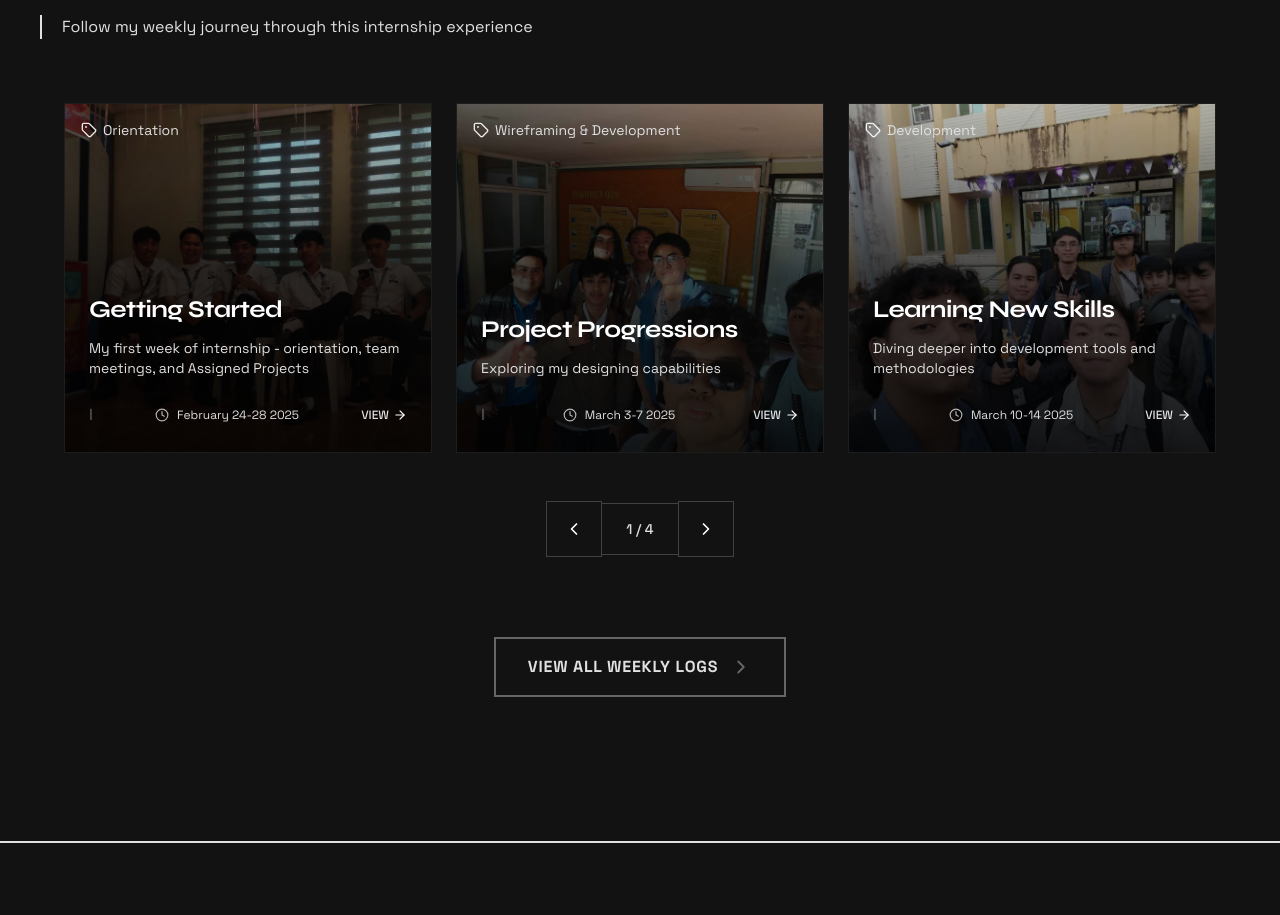
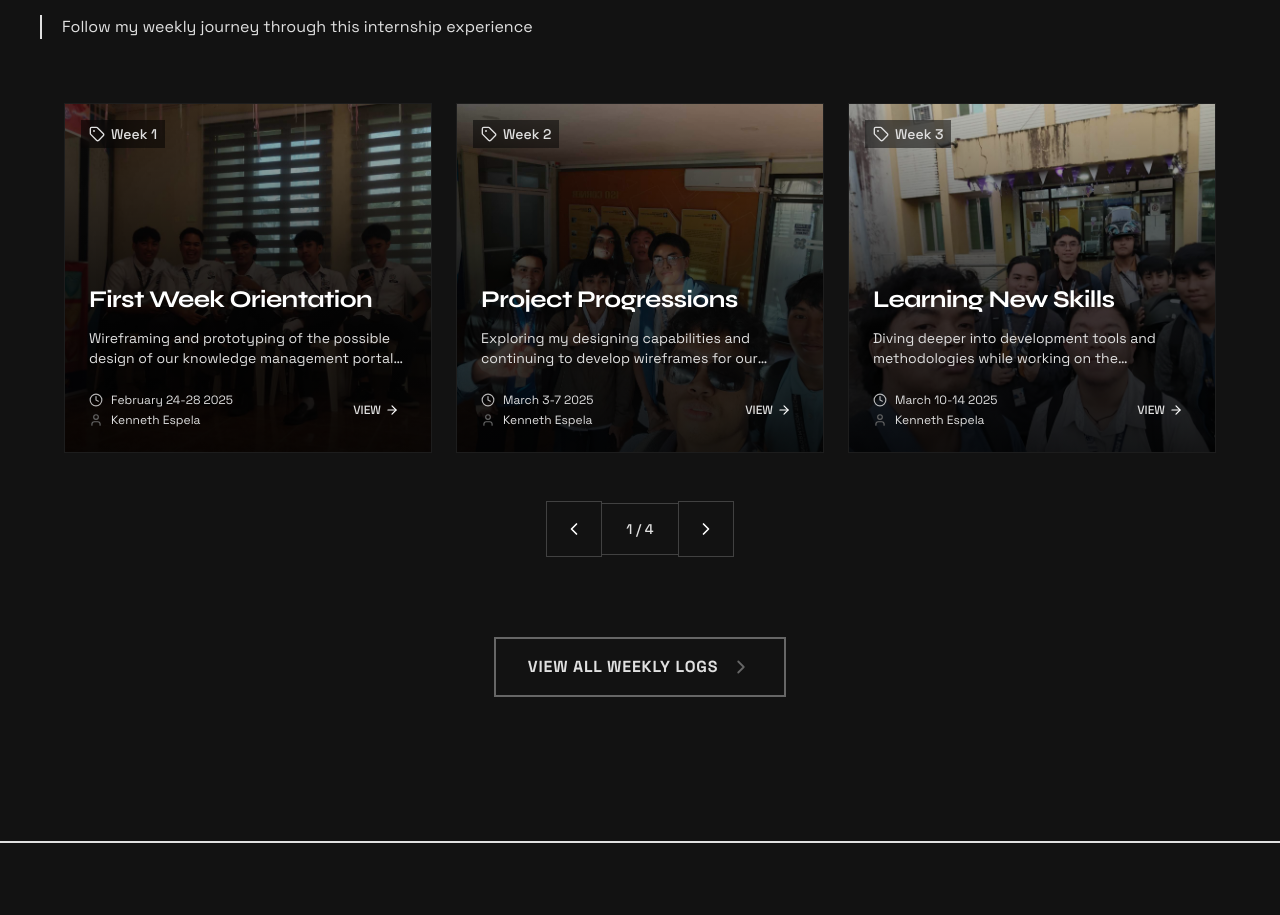
Before and after one commit to Alepse/Blog, a React (Vite) app: page / in a window 1280 px wide. Shown: the part 985-1900 px from the top of the page. Built offline with nearby package versions, Linux system fonts and the light colour scheme; a web font is replaced by a local one.

Commit message:
updated contents in recent posts

```diff
--- a/src/components/RecentPosts.jsx
+++ b/src/components/RecentPosts.jsx
@@ -18,113 +18,113 @@ import Week11Image from '../assets/Week10/week10.5.JPG';
 const posts = [
   {
     week: 'Week 1',
-    title: 'Getting Started',
-    excerpt: 'My first week of internship - orientation, team meetings, and Assigned Projects',
+    title: 'First Week Orientation',
+    excerpt: 'Wireframing and prototyping of the possible design of our knowledge management portal for our client.',
     image: Thumbnail1,
     link: '/week1',
     date: 'February 24-28 2025',
-    author: 'Intern',
-    category: 'Orientation'
+    author: 'Kenneth Espela',
+    category: 'Week 1'
   },
   {
     week: 'Week 2',
     title: 'Project Progressions',
-    excerpt: 'Exploring my designing capabilities',
+    excerpt: 'Exploring my designing capabilities and continuing to develop wireframes for our knowledge management portal.',
     image: Thumbnail2,
     link: '/week2',
     date: 'March 3-7 2025',
-    author: 'Intern',
-    category: 'Wireframing & Development'
+    author: 'Kenneth Espela',
+    category: 'Week 2'
   },
   {
     week: 'Week 3',
     title: 'Learning New Skills',
-    excerpt: 'Diving deeper into development tools and methodologies',
+    excerpt: 'Diving deeper into development tools and methodologies while working on the knowledge management portal.',
     image: Week3Image,
     link: '/week3',
     date: 'March 10-14 2025',
-    author: 'Intern',
-    category: 'Development'
+    author: 'Kenneth Espela',
+    category: 'Week 3'
   },
   {
     week: 'Week 4',
-    title: 'Team Collaboration',
-    excerpt: 'Working with the team on collaborative projects and learning from peers',
+    title: 'Server Upgrades & Farewells',
+    excerpt: 'Learning technical server skills and celebrating team connections through a special farewell for a DOST-V employee.',
     image: Week4Image,
     link: '/week4',
     date: 'March 17-21 2025',
-    author: 'Intern',
-    category: 'Teamwork'
+    author: 'Kenneth Espela',
+    category: 'Week 4'
   },
   {
     week: 'Week 5',
-    title: 'Project Milestones',
-    excerpt: 'Reaching important milestones in my assigned projects',
+    title: 'Employee Dashboard',
+    excerpt: 'Frontend development of the employee dashboard and progress report meetings with the project manager.',
     image: Week5Image,
     link: '/week5',
     date: 'March 24-28 2025',
-    author: 'Intern',
-    category: 'Project Management'
+    author: 'Kenneth Espela',
+    category: 'Week 5'
   },
   {
     week: 'Week 6',
-    title: 'Problem Solving',
-    excerpt: 'Tackling challenges and finding innovative solutions',
+    title: 'Next.js Migration',
+    excerpt: 'Facing challenges with migrating to Next.js tech stack and learning TypeScript for our project.',
     image: Week6Image,
     link: '/week6',
     date: 'March 31-Apr 4 2025',
-    author: 'Intern',
-    category: 'Problem Solving'
+    author: 'Kenneth Espela',
+    category: 'Week 6'
   },
   {
     week: 'Week 7',
-    title: 'Mid-Internship Review',
-    excerpt: 'Reflecting on progress and setting goals for the second half',
+    title: 'Employee Side Development',
+    excerpt: 'Learning more about Next.js, developing the employee side, and making UI/UX adjustments to improve user experience.',
     image: Week7Image,
     link: '/week7',
     date: 'April 7-11 2025',
-    author: 'Intern',
-    category: 'Evaluation'
+    author: 'Kenneth Espela',
+    category: 'Week 7'
   },
   {
     week: 'Week 8',
-    title: 'Advanced Techniques',
-    excerpt: 'Learning and implementing advanced development techniques',
+    title: 'HR Frontend & PC Maintenance',
+    excerpt: 'Starting frontend development for the HR side and participating in PC maintenance and troubleshooting activities.',
     image: Week8Image,
     link: '/week8',
     date: 'April 14-18 2025',
-    author: 'Intern',
-    category: 'Technical Skills'
+    author: 'Kenneth Espela',
+    category: 'Week 8'
   },
   {
     week: 'Week 9',
-    title: 'Project Leadership',
-    excerpt: 'Taking on leadership responsibilities in team projects',
+    title: 'HR Frontend & Event Tech',
+    excerpt: 'Developing HR interfaces and preparing for the DOST-V Innovation Summit during my ninth week.',
     image: Week9Image,
     link: '/week9',
     date: 'April 21-25 2025',
-    author: 'Intern',
-    category: 'Leadership'
+    author: 'Kenneth Espela',
+    category: 'Week 9'
   },
   {
     week: 'Week 10',
-    title: 'Final Project Phase',
-    excerpt: 'Working on the final phase of my internship projects',
+    title: 'Innovation Summit & IT Admin',
+    excerpt: 'Attending the Innovation Summit event and developing the IT admin side frontend with pages for each menu item.',
     image: Week10Image,
     link: '/week10',
     date: 'April 28-May 2 2025',
-    author: 'Intern',
-    category: 'Project Completion'
+    author: 'Kenneth Espela',
+    category: 'Week 10'
   },
   {
     week: 'Week 11',
-    title: 'Wrapping Up',
-    excerpt: 'Completing final tasks and reflecting on the entire internship experience',
+    title: 'UI/UX Adjustments',
+    excerpt: 'Making final UI/UX adjustments and completing the internship project before wrapping up the experience.',
     image: Week11Image,
     link: '/week11',
     date: 'May 5-9 2025',
-    author: 'Intern',
-    category: 'Conclusion'
+    author: 'Kenneth Espela',
+    category: 'Week 11'
   }
 ];
 
@@ -143,9 +143,9 @@ const PostCard = ({ post }) => {
 
       {/* Category tag */}
       <div className="absolute top-4 left-4 z-10">
-        <span className="flex items-center gap-1.5 text-white/90">
-          <Tag size={16} className="text-white/90" />
-          <span className="text-sm">{post.category}</span>
+        <span className="flex items-center gap-1.5 text-white/90 bg-black/50 px-2 py-1 backdrop-blur-sm">
+          <Tag size={16} className="text-color-3" />
+          <span className="text-sm font-medium">{post.category}</span>
         </span>
       </div>
 
@@ -158,19 +158,25 @@ const PostCard = ({ post }) => {
         <p className="text-sm text-white/80 mb-6 line-clamp-2">{post.excerpt}</p>
 
         {/* Footer with date and view button */}
-        <div className="flex justify-between items-center">l
+        <div className="flex justify-between items-center">
           {/* Date */}
-          <div className="flex items-center gap-2">
-            <Clock size={14} className="text-white/70" />
-            <span className="text-xs text-white/70">{post.date}</span>
+          <div className="flex flex-col gap-1">
+            <div className="flex items-center gap-2">
+              <Clock size={14} className="text-white/70" />
+              <span className="text-xs text-white/70">{post.date}</span>
+            </div>
+            <div className="flex items-center gap-2">
+              <User size={14} className="text-color-3" />
+              <span className="text-xs text-white/70">{post.author}</span>
+            </div>
           </div>
 
           {/* View button */}
-          <div className="inline-flex items-center gap-1 cursor-pointer">
+          <div className="inline-flex items-center gap-1 cursor-pointer bg-color-3/20 px-2 py-1 hover:bg-color-3/40 transition-all duration-normal">
             <span className="text-xs font-medium text-white">VIEW</span>
             <ArrowRight
               size={14}
-              className="text-white"
+              className="text-white group-hover:translate-x-1 transition-transform duration-normal"
             />
           </div>
         </div>
```
